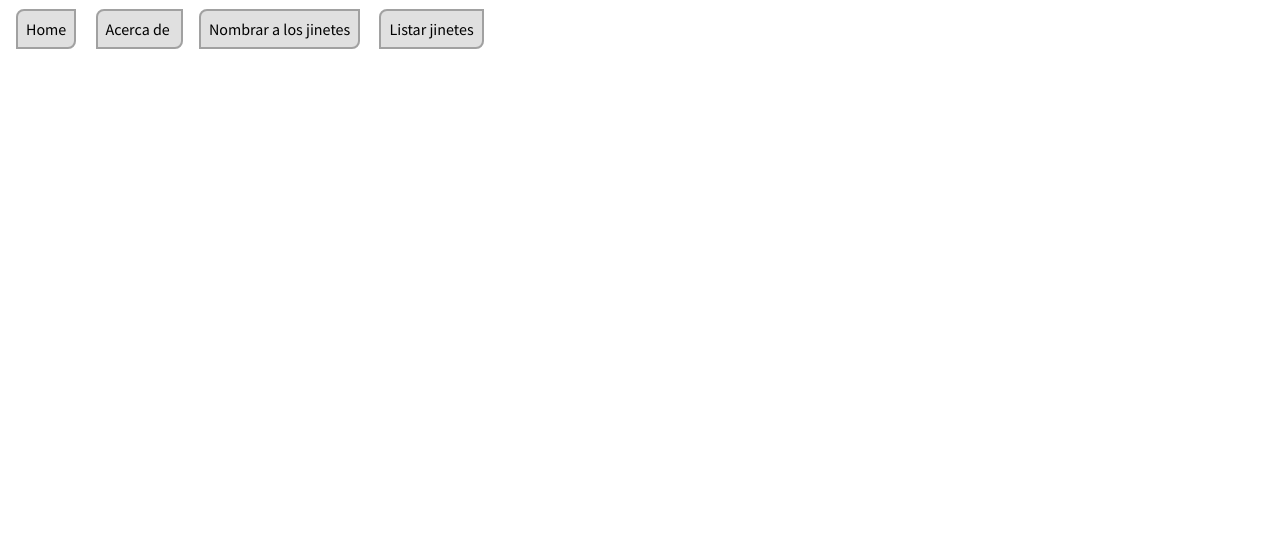
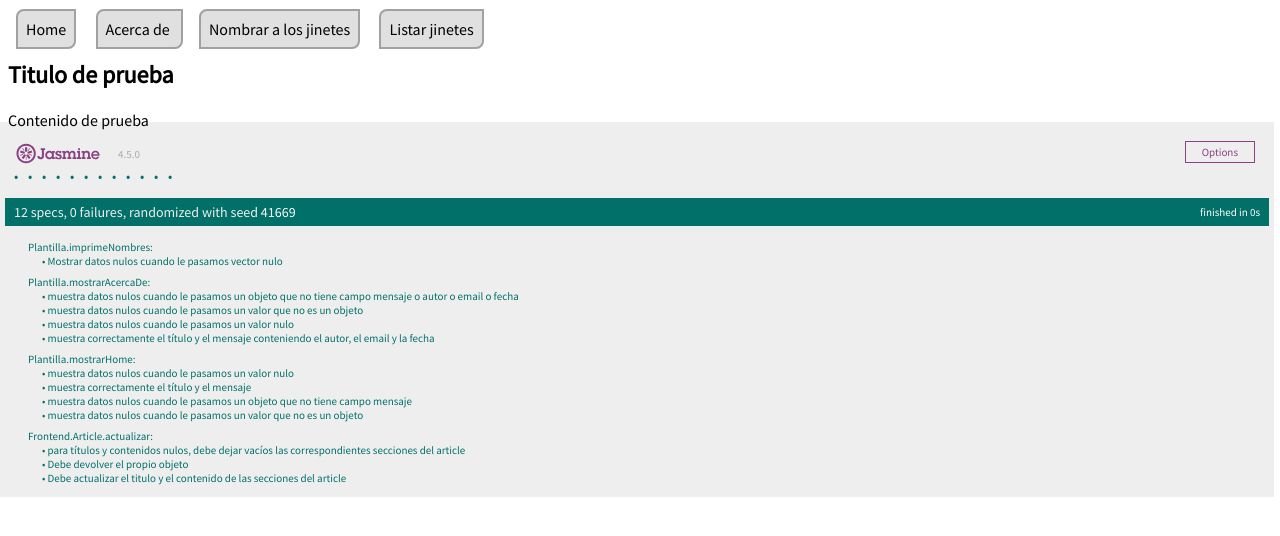
Before and after one commit to UJA-DAGIL-22-23/dagil-2022-2023-practica-3-egp00044, a website with bundled scripts: page front-end/static-files/index.html in a window 1280 px wide. Shown: the part 64-600 px from the top of the page. Built offline with nearby package versions, Linux system fonts and the light colour scheme.

Commit message:
Pirmer TDD para HU2

```diff
--- a/front-end/static-files/js/ms-plantilla-spec.js
+++ b/front-end/static-files/js/ms-plantilla-spec.js
@@ -12,6 +12,7 @@ const elementoTitulo = document.getElementById(Frontend.ID_SECCION_PRINCIPAL_TIT
 const elementoContenido = document.getElementById(Frontend.ID_SECCION_PRINCIPAL_CONTENIDO)
 const TITULO_HOME = "Plantilla Home"
 const TITULO_ACERCA_DE = "Plantilla Acerca de"
+const TITULO_IMPRIME_NOMBRES_JINETES = "Listados de nombres de jinetes"
 
 const datosDescargadosPrueba = {
     mensaje: "Mensaje de prueba descargado",
@@ -124,6 +125,15 @@ describe("Plantilla.mostrarAcercaDe: ", function () {
 })
 
 
+describe("Plantilla.imprimeNombres: ", function() {
+    it("Mostrar datos nulos cuando le pasamos vector nulo",
+        function() {
+            Plantilla.imprimeNombres([])
+            expect(elementoTitulo.innerHTML).toBe(TITULO_IMPRIME_NOMBRES_JINETES)
+        })
+})
+
+
 /*
 IMPORTANTE
 ==========
```
Also changed, not shown: front-end/static-files/index.html (+4 -4 lines).
